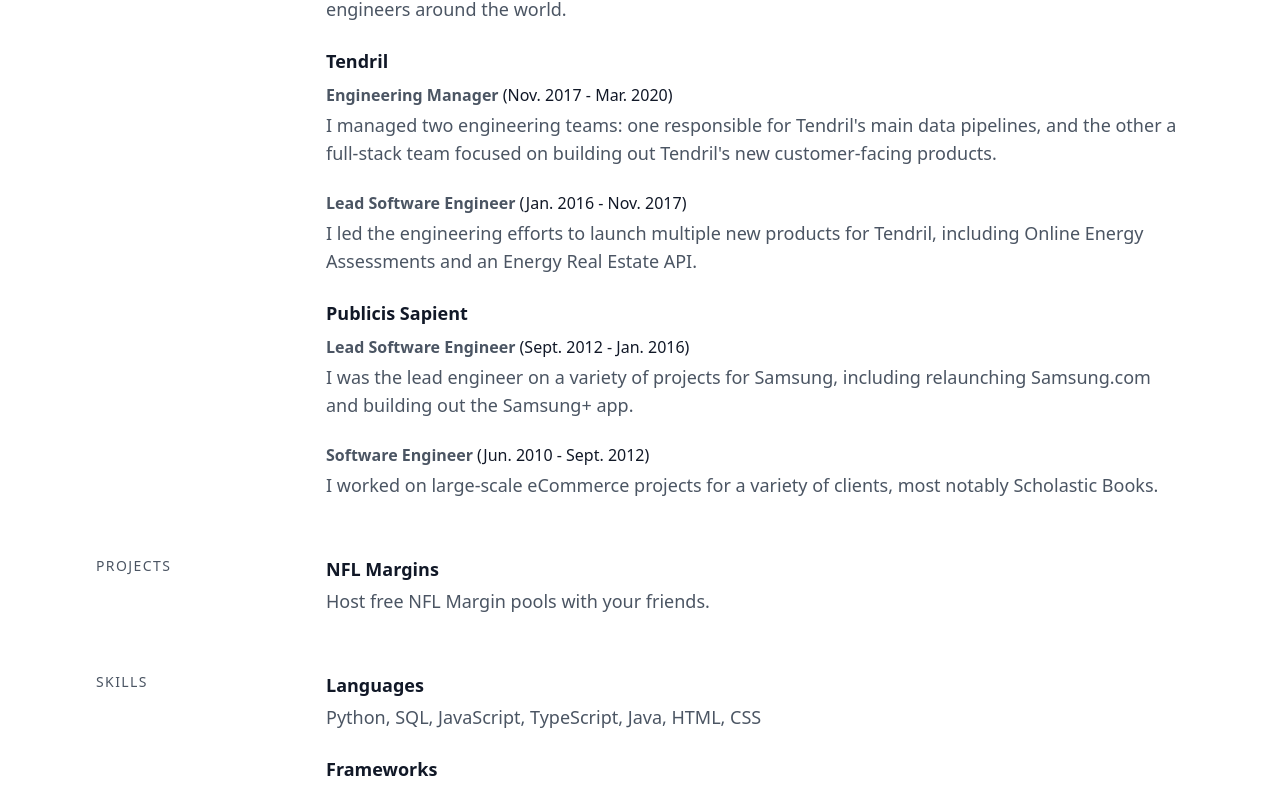
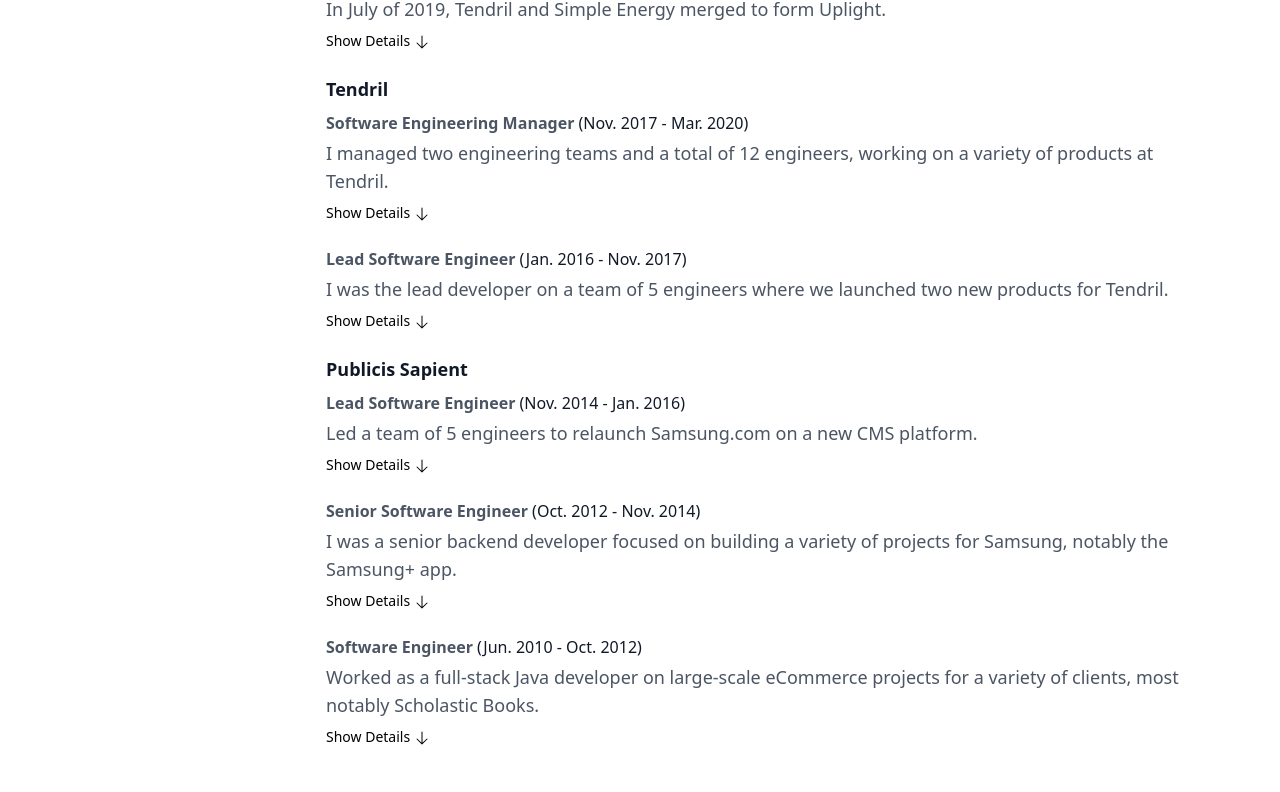
Before and after one commit to bweisel/personal-site, a Nuxt app: page / in a window 1280 px wide. Shown: the part 837-1629 px from the top of the page. Built offline with nearby package versions, Linux system fonts and the light colour scheme.

Commit message:
More content updates using bullets

```diff
--- a/pages/index.vue
+++ b/pages/index.vue
@@ -53,33 +53,6 @@
   "Currently building cutting-edge NBA Basketball analytics at Cleaning the Glass. Based in Denver, CO."
 );
 
-const skills = ref([
-  {
-    name: "Languages",
-    description: "Python, SQL, JavaScript, TypeScript, Java, HTML, CSS",
-  },
-  {
-    name: "Frameworks",
-    description:
-      "Flask, FastAPI, SQLAlchemy, Prefect, DBT, Airflow, TailwindCSS, Vue.js, Nuxt.js",
-  },
-  {
-    name: "Databases & Storage",
-    description:
-      "PostgreSQL, DynamoDB, Redis, ClickHouse, Redshift, BigQuery, Databricks, S3, GCS",
-  },
-  {
-    name: "Cloud & DevOps",
-    description:
-      "Amazon Web Services (AWS), Google Cloud Platform (GCP), Docker, CloudFormation, GitHub Actions",
-  },
-  {
-    name: "Other",
-    description:
-      "Product Development, System Design, Data Modeling, Data Pipeline Architecture, Data Warehousing, Data Science & Analytics",
-  },
-]);
-
 const experiences = ref([
   {
     company: "Cleaning the Glass",
@@ -87,8 +60,13 @@
     startDate: "Apr. 2022",
     endDate: "Present",
     link: "https://www.cleaningtheglass.com",
-    description: `I lead the development of the backend, data pipelines, and infrastructure for Cleaning the Glass's NBA analytics platform.
+    description: `I work mostly across the backend, data pipelines, and infrastructure for our NBA analytics platform.
       Our software is used daily by NBA teams, media, and fans to better understand the game of basketball.`,
+    bullets: [
+      "Architect, build, and operate a Prefect & DBT powered data pipeline to process large-scale NBA tracking data through PostgreSQL and ClickHouse.",
+      "Implement advanced analytics models to power Cleaning the Glass's NBA player and team metrics.",
+      "Work full stack on Cleaning the Glass's web application, built with Vue.js and Nuxt.js. As well as the backend API",
+    ],
   },
   {
     company: "Tall Tree Software",
@@ -105,17 +83,28 @@
     startDate: "Mar. 2020",
     endDate: "Apr. 2022",
     link: "https://www.linkedin.com/company/uplightenergy/",
-    description: `I led the engineering deparment for Uplight's Orchestrated Energy (Demand Response) product line.
-      Achieved 100% YoY revenue growth in 2020 & 2021, and scaled the engineering team to 30+ engineers around the world.`,
+    description:
+      "I led the engineering deparment for Uplight's Orchestrated Energy (Demand Response) product line. In July of 2019, Tendril and Simple Energy merged to form Uplight.",
+    bullets: [
+      "Scaled the engineering staff to 30+ engineers and 5 teams located around the world.",
+      "Achieved 100% YoY revenue growth in 2020 & 2021.",
+      "Guided the release of new major product features, including deploying new machine learning models, overhauling data pipelines, and launching new customer-facing applications.",
+      "Led the purchase and adoption of Databricks into Uplight's data platform, enabling greater developer and data science productivity, in addition to considerable cost savings.",
+      "Worked closely with external vendors such as Google Nest, ecobee, and Emerson to integrate their smart thermostats into Uplight's platform.",
+      "Led the efforts to integrate the engineering group from a recent acquisition into Uplight's engineering organization, and traveled weekly for months to be on-site with the new team.",
+    ],
   },
   {
     company: "Tendril",
-    title: "Engineering Manager",
+    title: "Software Engineering Manager",
     startDate: "Nov. 2017",
     endDate: "Mar. 2020",
     link: "https://www.linkedin.com/company/tendril/",
-    description: `I managed two engineering teams: one responsible for Tendril's main data pipelines,
-      and the other a full-stack team focused on building out Tendril's new customer-facing products.`,
+    description: `I managed two engineering teams and a total of 12 engineers, working on a variety of products at Tendril.`,
+    bullets: [
+      "Led an effort to dramatically improve how customers were onboarded to Tendril's software platform, saving the company over $500k annually.",
+      "Managed the launch of a new product used by utility company personnel to manage their energy efficiency programs.",
+    ],
   },
   {
     company: "",
@@ -124,25 +113,49 @@
     endDate: "Nov. 2017",
     link: "https://www.linkedin.com/company/tendril/",
     description:
-      "I led the engineering efforts to launch multiple new products for Tendril, including Online Energy Assessments and an Energy Real Estate API.",
+      "I was the lead developer on a team of 5 engineers where we launched two new products for Tendril.",
+    bullets: [
+      "Launched an energy real-estate API that allowed customers to get energy scores for any address in the United States and Australia.",
+      "Built a new home energy audit web application that leveraged Tendril's propriety energy simulation models to generate a custom energy report for each user.",
+    ],
   },
   {
     company: "Publicis Sapient",
     title: "Lead Software Engineer",
-    startDate: "Sept. 2012",
+    startDate: "Nov. 2014",
     endDate: "Jan. 2016",
     link: "https://www.linkedin.com/company/publicissapient/",
     description:
-      "I was the lead engineer on a variety of projects for Samsung, including relaunching Samsung.com and building out the Samsung+ app.",
+      "Led a team of 5 engineers to relaunch Samsung.com on a new CMS platform.",
+    bullets: [
+      "Worked extensively with Samsung's internal development team and regularly traveled to their offices to ensure a smooth project and transition.",
+      "This architecture was later used as the basis for Samsung's new global CMS platform.",
+    ],
+  },
+  {
+    company: "",
+    title: "Senior Software Engineer",
+    startDate: "Oct. 2012",
+    endDate: "Nov. 2014",
+    link: "",
+    description:
+      "I was a senior backend developer focused on building a variety of projects for Samsung, notably the Samsung+ app.",
+    bullets: [
+      "Helped develop a custom content personalization engine that drove a majority of the content displayed in the Samsung+ app.",
+      "Built out a location-based rewards platform using iBeacons and geofencing to drive in-event engagement for Samsung at all AEG sports and concert venues in the US.",
+    ],
   },
   {
     company: "",
     title: "Software Engineer",
     startDate: "Jun. 2010",
-    endDate: "Sept. 2012",
-    link: "https://www.linkedin.com/company/rosetta/",
+    endDate: "Oct. 2012",
+    link: "",
     description:
-      "I worked on large-scale eCommerce projects for a variety of clients, most notably Scholastic Books.",
+      "Worked as a full-stack Java developer on large-scale eCommerce projects for a variety of clients, most notably Scholastic Books.",
+    bullets: [
+      "Developed major site features, including product search, the coupon engine, and the checkout flow.",
+    ],
   },
 ]);
 
@@ -151,6 +164,33 @@
     name: "NFL Margins",
     description: "Host free NFL Margin pools with your friends.",
     link: "https://www.nflmargins.com",
+  },
+]);
+
+const skills = ref([
+  {
+    name: "Languages",
+    description: "Python, SQL, JavaScript, TypeScript, Java, HTML, CSS",
+  },
+  {
+    name: "Frameworks & Libraries",
+    description:
+      "Flask, FastAPI, SQLAlchemy, Prefect, DBT, Airflow, TailwindCSS, Vue.js, Nuxt.js",
+  },
+  {
+    name: "Databases & Storage",
+    description:
+      "PostgreSQL, DynamoDB, Redis, ClickHouse, Redshift, BigQuery, Databricks, S3, GCS",
+  },
+  {
+    name: "Cloud & DevOps",
+    description:
+      "Amazon Web Services (AWS), Google Cloud Platform (GCP), Docker, CloudFormation, GitHub Actions, Serverless Architectures",
+  },
+  {
+    name: "Other",
+    description:
+      "Product Development, System Design, Data Modeling, Data Pipeline Architecture, Data Warehousing, Data Science & Analytics, OAuth",
   },
 ]);
 
```
